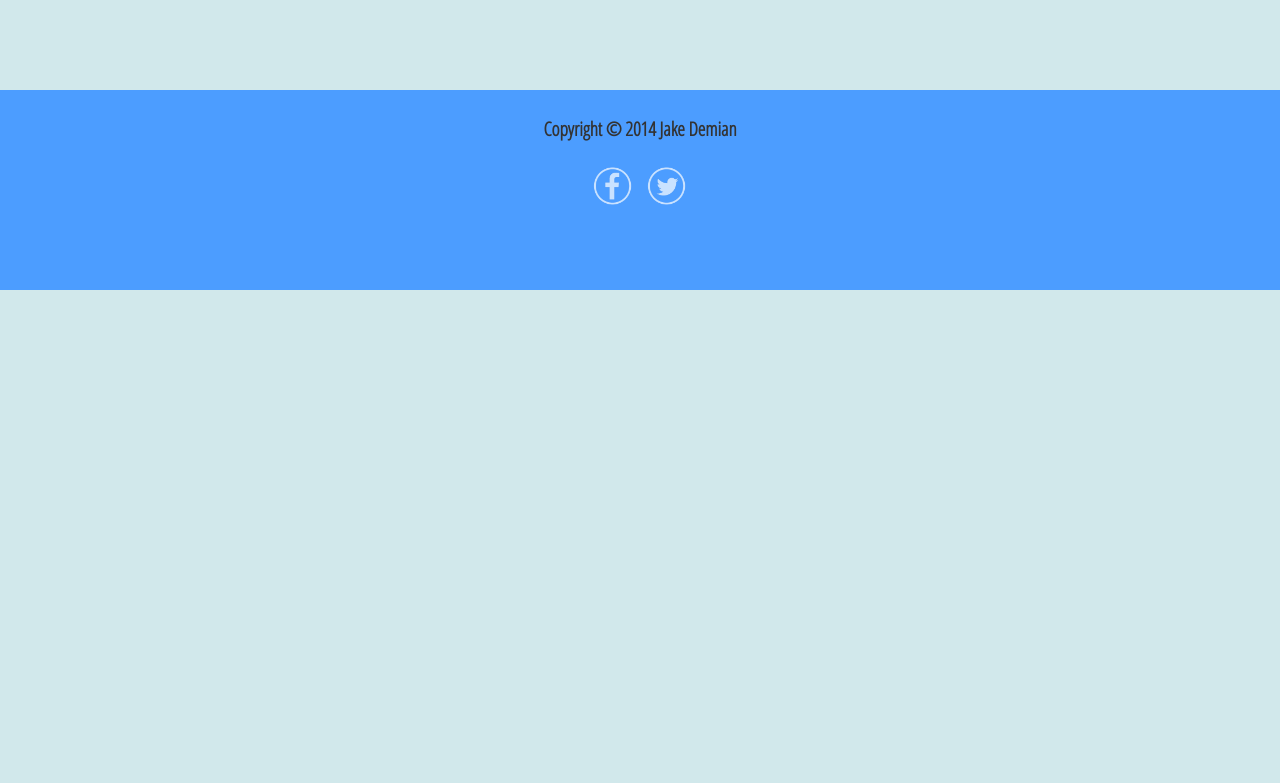
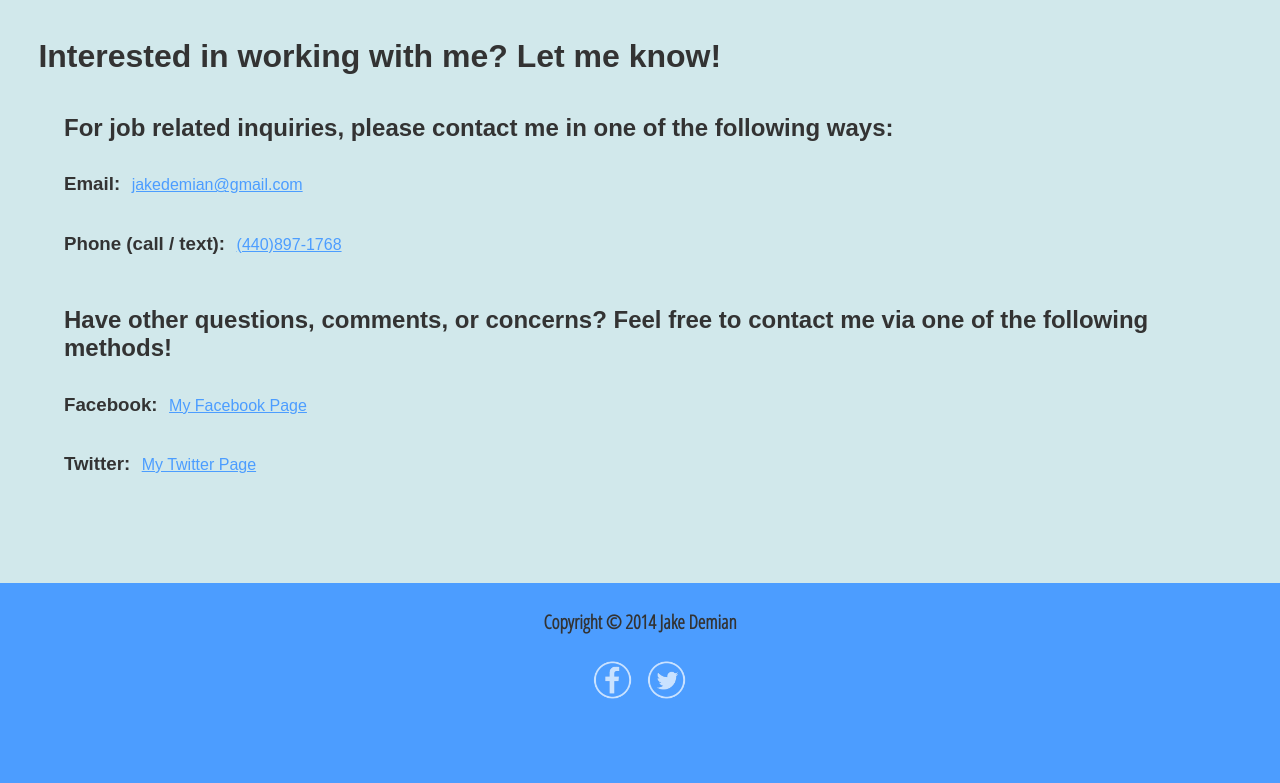
Before and after one commit to jakeQuery/jakeQuery.github.io, a PHP site: page /contact.html in a window 1280 px wide. Shown: the part 101-884 px from the top of the page. Before the commit the page ends 391 px from the top, so only its background shows below. Run offline with PHP 8.4, Linux system fonts and the light colour scheme; some libraries are stand-ins or nearby versions.

Commit message:
finished contact.html, added para to main page
I finished the baseline contact.html page and I added a section to the
main page describing how I'm looking for clients for web development.

```diff
--- a/contact.html
+++ b/contact.html
@@ -35,7 +35,19 @@
 
 		<div class="wrapper">
 
+            <h1 class="contact-title">Interested in working with me? Let me know!</h1>
+            <h2 class="work-title">For job related inquiries, please contact me in one of the following ways:</h2>
+            <ul class="work-contact">
+                <li><h3>Email: </h3><a href="mailto:jakedemian@gmail.com"><p>jakedemian@gmail.com</p></a></li>
+                <li><h3>Phone (call / text):</h3><a href="tel:4408971768">(440)897-1768</a></li>
+            </ul>
 
+
+            <h2 class="other-title">Have other questions, comments, or concerns?  Feel free to contact me via one of the following methods!</h2>
+            <ul class="other-contact">
+                <li><h3>Facebook:</h3><a href="https://www.facebook.com/jakedemian"><p>My Facebook Page</p></a></li>
+                <li><h3>Twitter:</h3><a href="https://www.twitter.com/jakedemian"><p>My Twitter Page</p></a></li>
+            </ul>
 
 
             <div class="footer">
--- a/script.js
+++ b/script.js
@@ -87,7 +87,7 @@ $(document).ready(function()
     //trigger quote when you scroll far enough
     $(window).on('scroll', function() {
         var y_scroll_pos = window.pageYOffset;
-        var scroll_pos_test = 500;             // set to whatever you want it to be
+        var scroll_pos_test = 900;             // set to whatever you want it to be
 
         if(y_scroll_pos > scroll_pos_test) {
             $('.quote').fadeTo(1200, 1);
--- a/stylesheet.css
+++ b/stylesheet.css
@@ -96,6 +96,7 @@ body
 .wrapper
 {
 	width: 100%;
+    height: 100%;
 }
 
 /* banner =======*/
@@ -192,6 +193,29 @@ body
 }
 
 .whoami p
+{
+    font-size: 22px;
+    margin-top: 0;
+    margin-left: 7%;
+    margin-right: 20%;
+}
+
+.whatdoiwant
+{
+	font-family: 'Open Sans Condensed', sans-serif;
+    max-width: 100%;
+    margin-top: 2%;
+}
+
+.whatdoiwant h1
+{
+    font-size: 42px;
+    font-weight: bold;
+    margin-bottom: 0;
+    margin-left: 5%;
+}
+
+.whatdoiwant p
 {
     font-size: 22px;
     margin-top: 0;
@@ -299,6 +323,7 @@ body
     background-color: #4c9dff;
     margin-top: 7%;
     text-align: center;
+    bottom: 0;
 }
 
 .footer p
@@ -323,6 +348,43 @@ body
 .social-link
 {
     opacity: 0.7;
+}
+
+
+
+/*  Contact   ==================================================================================*/
+.contact-title
+{
+    margin: 3% 3%;
+    color: #333333;
+}
+
+.work-title, .other-title
+{
+    margin: 1% 5%;
+    color: #333333;
+}
+
+.work-contact, .other-contact
+{
+    margin: 1% 5%;
+    color: #333333;
+}
+
+.work-contact h3, .work-contact a, .other-contact h3, .other-contact a
+{
+    display: inline-block;
+}
+
+.work-contact a, .other-contact a
+{
+    margin-left: 1%;
+    color: #4c9dff;
+}
+
+.other-title
+{
+    margin-top: 2.55%;
 }
 
 
```
Also changed, not shown: index.html (+7 -1 lines).
